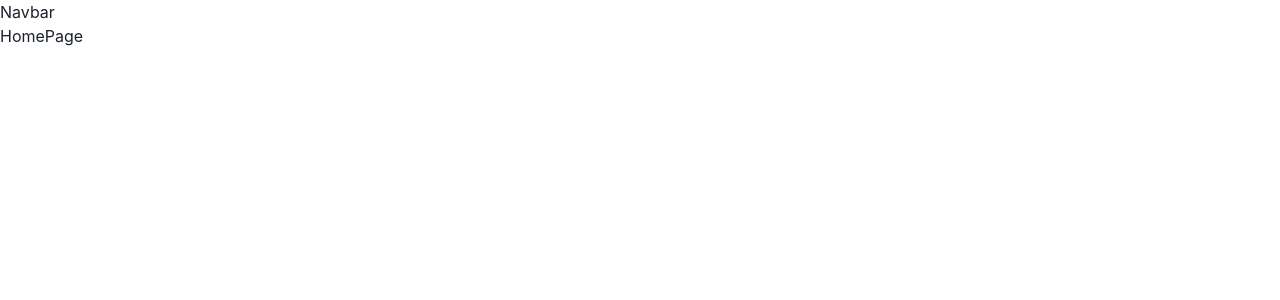
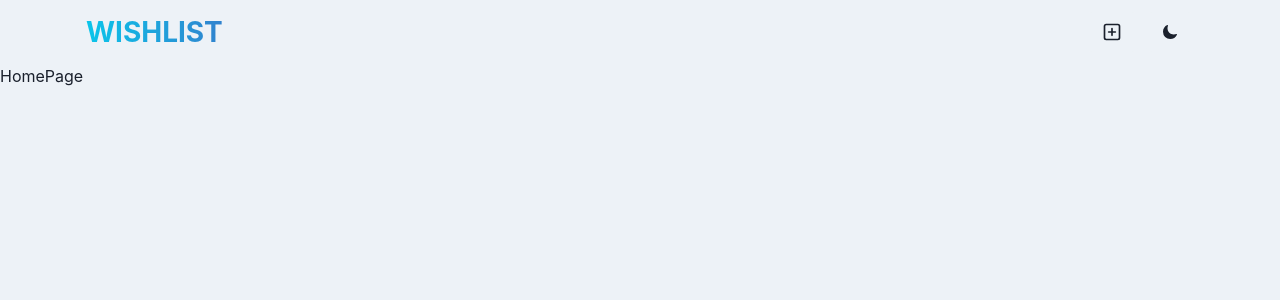
Before and after one commit to AleksandarI01/wishlist-app, a React (Vite) app in the folder frontend/: page / in a window 1280 px wide. Shown: the top 300 px of the page. Built offline with nearby package versions, Linux system fonts and the light colour scheme.

Commit message:
navbar & toggleMode created

```diff
--- a/frontend/src/App.jsx
+++ b/frontend/src/App.jsx
@@ -1,4 +1,4 @@
-import { Box } from '@chakra-ui/react';
+import { Box, useColorModeValue } from '@chakra-ui/react';
 import { Route, Routes } from 'react-router-dom';
 import CreatePage from './pages/CreatePage';
 import HomePage from './pages/HomePage';
@@ -9,7 +9,7 @@
 
   return (
     <>
-      <Box minH={"100vh"}>
+      <Box minH={"100vh"} bg={useColorModeValue("gray.100", "gray.900")}>
         <Navbar />
         <Routes>
           <Route path="/" element={<HomePage />} />
--- a/frontend/src/components/Navbar.jsx
+++ b/frontend/src/components/Navbar.jsx
@@ -1,6 +1,46 @@
+import { Button, Container, Flex, Text, HStack, useColorMode } from '@chakra-ui/react';
+import { Link } from 'react-router-dom';
+
+import { PlusSquareIcon } from '@chakra-ui/icons';
+import { IoMoon } from 'react-icons/io5';
+import { LuSun } from 'react-icons/lu';
+
 const Navbar = () => {
+    const { colorMode, toggleColorMode } = useColorMode();
+
     return (
-        <div>Navbar</div>
+        <Container maxW={"1140px"} pc={4}>
+            <Flex
+                h={16}
+                alignItems={"center"}
+                justifyContent={"space-between"}
+                flexDir={{
+                    base: "column",
+                    sm: "row"
+                }}>
+                <Text
+                    fontSize={{ base: "22", sm: "28" }}
+                    fontWeight={"bold"}
+                    textTransform={"uppercase"}
+                    textAlign={"center"}
+                    bgGradient={"linear(to-r, cyan.400, blue.500)"}
+                    bgClip={"text"}
+                >
+                    <Link to={"/"}>Wishlist</Link>
+                </Text>
+
+                <HStack spacing={2} alignItems={"center"}>
+                    <Link to={"/create"}>
+                        <Button>
+                            <PlusSquareIcon fontSize={20} />
+                        </Button>
+                    </Link>
+                    <Button onClick={toggleColorMode}>
+                        {colorMode === 'light' ? <IoMoon /> : <LuSun size="20" />}
+                    </Button>
+                </HStack>
+            </Flex>
+        </Container>
     )
 }
 
--- a/package.json
+++ b/package.json
@@ -11,9 +11,11 @@
   "license": "ISC",
   "description": "",
   "dependencies": {
+    "@chakra-ui/icons": "^2.2.4",
     "dotenv": "^16.4.7",
     "express": "^4.21.2",
-    "mongoose": "^8.12.1"
+    "mongoose": "^8.12.1",
+    "react-icons": "^5.5.0"
   },
   "devDependencies": {
     "nodemon": "^3.1.9"
```
Also changed, not shown: 1 other file (tests, documents, lock files or other folders).
